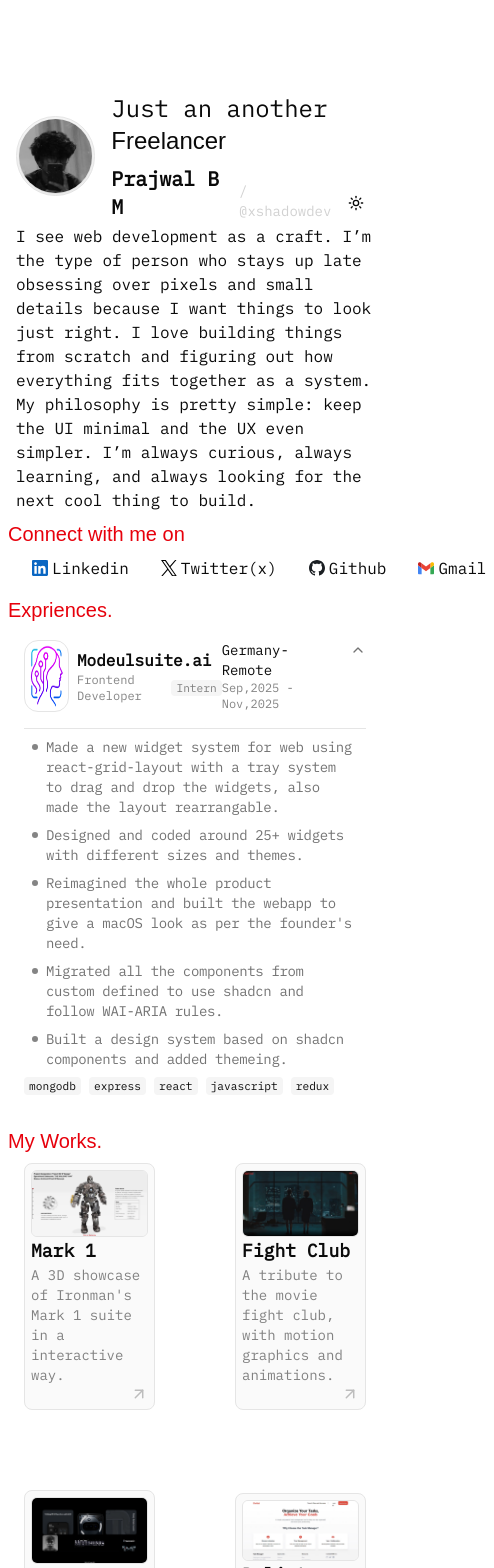
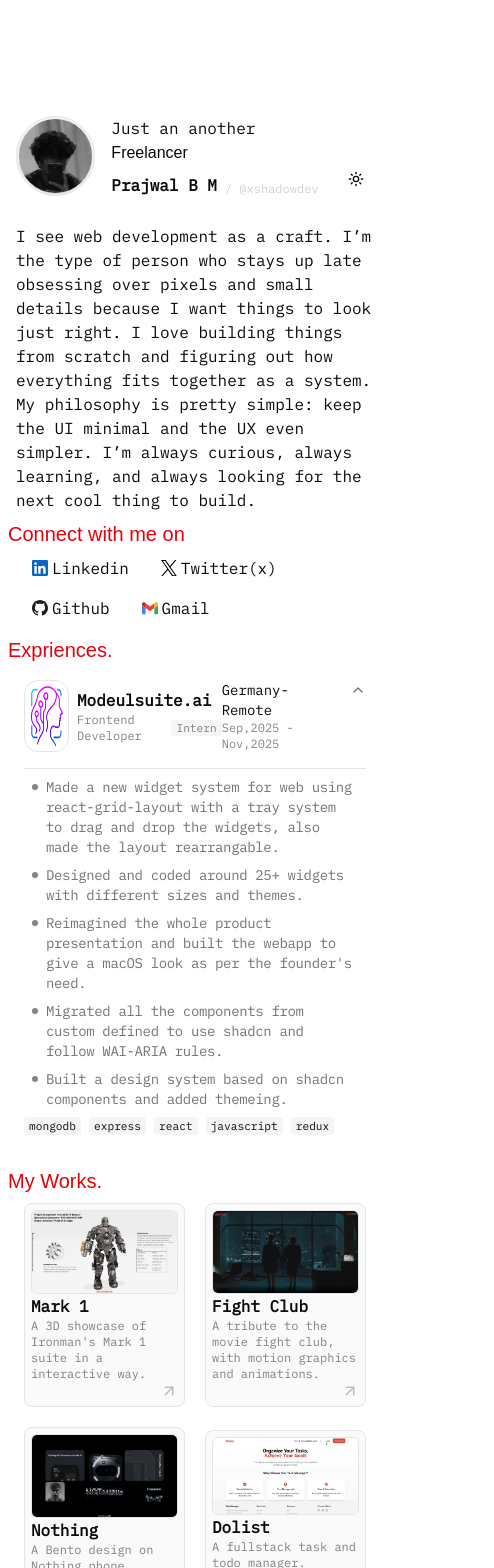
Before and after one commit to PrajwalBM01/portfolio, a Next.js app: page / in a window 390 px wide. Shown: the top 1568 px of the page, 494 px wide, since content can reach past the window. Built offline with nearby package versions, Linux system fonts and the light colour scheme; a web font is replaced by a local one.

Commit message:
mobile view

```diff
--- a/app/page.tsx
+++ b/app/page.tsx
@@ -145,7 +145,7 @@ export default function Home() {
         <div className="p-2 flex flex-col gap-2">
           <div className="flex flex-col gap-2">
             <h1 className="font-xmono text-xl text-destructive">My Works.</h1>
-            <div className="grid grid-cols-2 justify-center items-center gap-20 px-4">
+            <div className="grid grid-cols-2 justify-center items-center gap-5 px-4">
               <Project
                 href="./projects/ironman"
                 src="/mark1.png"
--- a/components/Description.tsx
+++ b/components/Description.tsx
@@ -35,7 +35,7 @@ const Description = () => {
         <h1 className="font-xmono text-destructive text-xl">
           Connect with me on
         </h1>
-        <div className="flex items-center gap-4 px-4">
+        <div className="flex items-center gap-4 px-4 flex-wrap">
           <a
             href="https://www.linkedin.com/in/prajwalbm/"
             target="_blank"
--- a/components/Profile.tsx
+++ b/components/Profile.tsx
@@ -35,7 +35,7 @@ const Profile = () => {
         </div>
         <div className="flex justify-between w-full">
           <div className=" h-full flex flex-col justify-center gap-2">
-            <div className="text-2xl">
+            <div className="md:text-2xl">
               <span>Just an another </span>
 
               <AnimatePresence mode="wait">
@@ -52,11 +52,11 @@ const Profile = () => {
               </AnimatePresence>
             </div>
             <div className="flex gap-2 items-end">
-              <span className="text-xl font-bold">Prajwal B M</span>
+              <span className="md:text-xl font-bold">Prajwal B M</span>
               <a
                 href="https://x.com/xshadowdev"
                 target="_blank"
-                className="text-sm cursor-pointer text-primary/20 hover:text-primary transition-colors duration-150"
+                className="text-xs md:text-sm cursor-pointer text-primary/20 hover:text-primary transition-colors duration-150"
               >
                 / @xshadowdev
               </a>
--- a/components/Project.tsx
+++ b/components/Project.tsx
@@ -38,8 +38,8 @@ const Project = ({ href, src, title, description }: ProjectTypes) => {
         />
       </div>
       <div>
-        <h1 className="text-lg font-semibold">{title}</h1>
-        <p className="text-sm text-foreground/50">{description}</p>
+        <h1 className="md:text-lg font-semibold">{title}</h1>
+        <p className=" text-xs md:text-sm text-foreground/50">{description}</p>
       </div>
       <div className="flex items-center justify-end gap-2">
         <p className="text-xs opacity-0 group-hover:opacity-100 transition-all duration-200">
```
